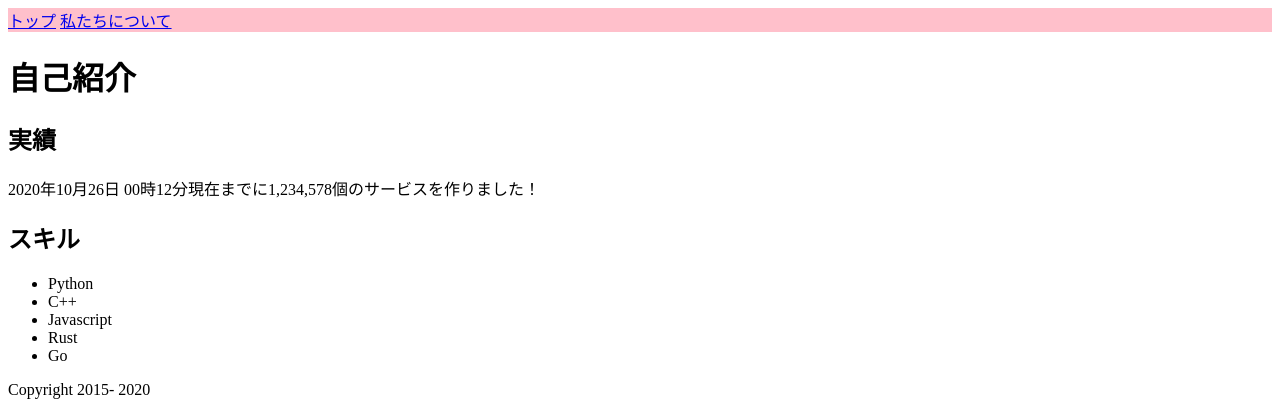
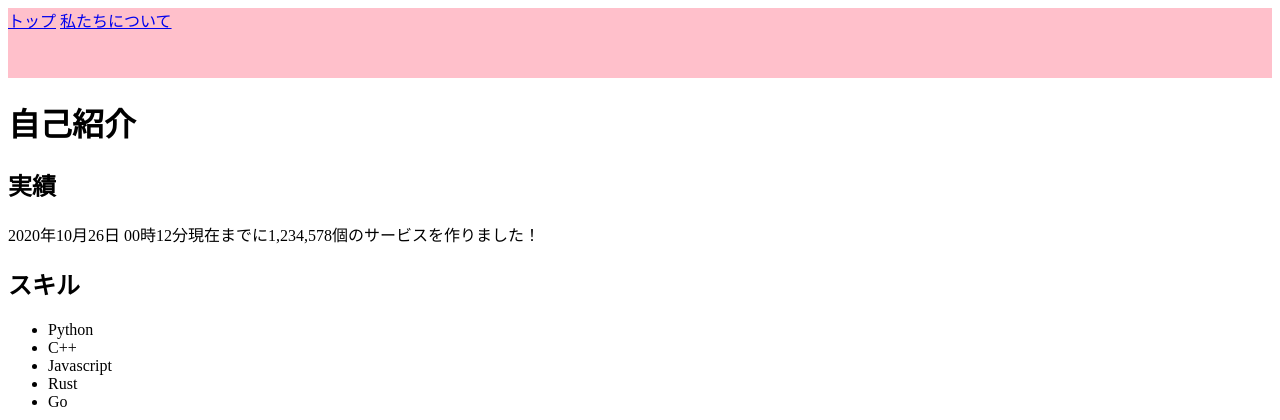
Before and after one commit to tatsuyaokunaga/django-website-repo, a Django app: page /about/ in a window 1280 px wide. Shown: the top 420 px of the page. Run offline with Django 3.2, Linux system fonts and the light colour scheme.

Commit message:
add height

```diff
--- a/website/static/main.css
+++ b/website/static/main.css
@@ -1,3 +1,4 @@
 .navbar {
     background: pink;
+    height: 70px;
 }
```
